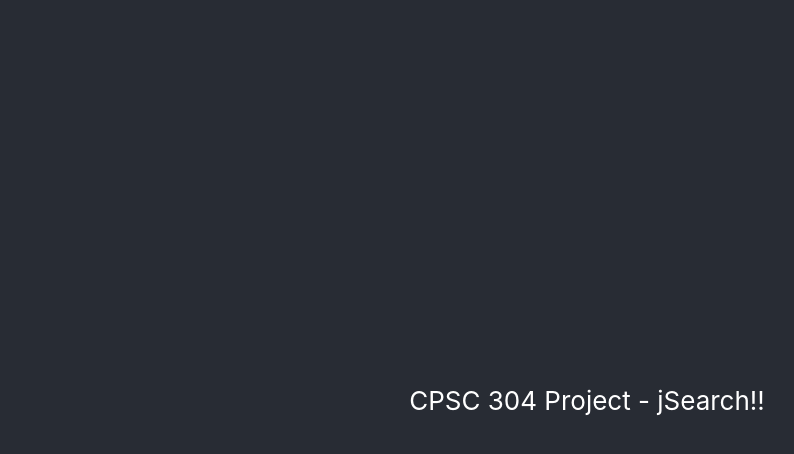
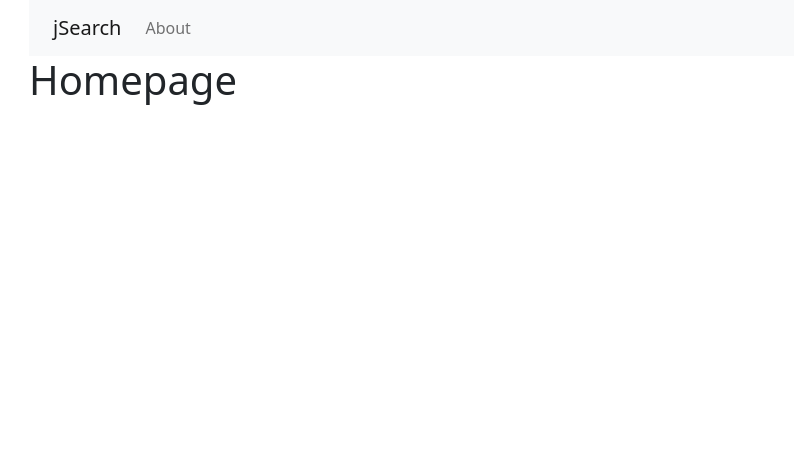
Before and after one commit to johnnhu/Job_Search, a React (Create React App) app in the folder frontend/: page / in a window 1280 px wide. Shown: the top 454 px of the page, without its empty margins (53-847 px from the left). Built offline with nearby package versions, Linux system fonts and the light colour scheme.

Commit message:
feat: added pages, layout to frontend

```diff
--- a/frontend/package.json
+++ b/frontend/package.json
@@ -7,8 +7,11 @@
     "@testing-library/jest-dom": "^5.16.3",
     "@testing-library/react": "^12.1.4",
     "@testing-library/user-event": "^13.5.0",
+    "bootstrap": "^5.1.3",
     "react": "^17.0.2",
+    "react-bootstrap": "^2.2.2",
     "react-dom": "^17.0.2",
+    "react-router-dom": "^6.2.2",
     "react-scripts": "5.0.0",
     "web-vitals": "^2.1.4"
   },
--- a/frontend/src/App.js
+++ b/frontend/src/App.js
@@ -1,16 +1,17 @@
-import logo from './logo.svg';
+import { Routes, Route } from "react-router-dom";
+import Home from "./pages/Home";
+import About from "./pages/About";
 import './App.css';
 
 function App() {
-  return (
-    <div className="App">
-      <header className="App-header">
-        <p>
-          CPSC 304 Project - jSearch!!
-        </p>
-      </header>
-    </div>
-  );
+    return (
+        <>
+            <Routes>
+                <Route path="/" element={<Home />} />
+                <Route path="/about" element={<About />} />
+            </Routes>
+        </>
+    );
 }
 
 export default App;
--- /dev/null
+++ b/frontend/src/components/Header.js
@@ -0,0 +1,23 @@
+import { Nav, Navbar, Container } from "react-bootstrap";
+
+const Header = () => {
+    return (
+        <Navbar bg="light" expand="lg">
+            <Container>
+                <Navbar.Brand href="/">jSearch</Navbar.Brand>
+                <Navbar.Toggle aria-controls="basic-navbar-nav" />
+                <Navbar.Collapse id="basic-navbar-nav">
+                    <Nav className="me-auto">
+                        <Nav.Link href="/about">About</Nav.Link>
+                        {/* <NavDropdown title="Dropdown" id="basic-nav-dropdown">
+                            <NavDropdown.Item href="#action/3.1">Action</NavDropdown.Item>
+                            <NavDropdown.Item href="#action/3.2">Another action</NavDropdown.Item>
+                        </NavDropdown> */}
+                    </Nav>
+                </Navbar.Collapse>
+            </Container>
+        </Navbar>
+    )
+}
+
+export default Header;
--- a/frontend/src/index.js
+++ b/frontend/src/index.js
@@ -1,14 +1,19 @@
 import React from 'react';
 import ReactDOM from 'react-dom';
+import { BrowserRouter } from "react-router-dom";
 import './index.css';
 import App from './App';
 import reportWebVitals from './reportWebVitals';
 
+import 'bootstrap/dist/css/bootstrap.min.css';
+
 ReactDOM.render(
-  <React.StrictMode>
-    <App />
-  </React.StrictMode>,
-  document.getElementById('root')
+    <React.StrictMode>
+        <BrowserRouter>
+            <App />
+        </BrowserRouter>
+    </React.StrictMode>,
+    document.getElementById('root')
 );
 
 // If you want to start measuring performance in your app, pass a function
--- /dev/null
+++ b/frontend/src/layout/Layout.js
@@ -0,0 +1,17 @@
+import { Container, Row, Col } from "react-bootstrap"
+import Header from "../components/Header";
+
+const Layout = (props) => {
+    return (
+        <Container>
+            <Row>
+                <Col><Header /></Col>
+            </Row>
+            <Row>
+                <Col>{props.children}</Col>
+            </Row>
+        </Container>
+    )
+}
+
+export default Layout;
--- /dev/null
+++ b/frontend/src/pages/About.js
@@ -0,0 +1,11 @@
+import Layout from '../layout/Layout'
+
+const About = () => {
+    return (
+        <Layout>
+            <h1>About</h1>
+        </Layout>
+    );
+}
+
+export default About;
--- /dev/null
+++ b/frontend/src/pages/Home.js
@@ -0,0 +1,11 @@
+import Layout from '../layout/Layout'
+
+const Home = () => {
+    return (
+        <Layout>
+            <h1>Homepage</h1>
+        </Layout>
+    );
+}
+
+export default Home;
```
Also changed, not shown: 1 other file (tests, documents, lock files or other folders).
